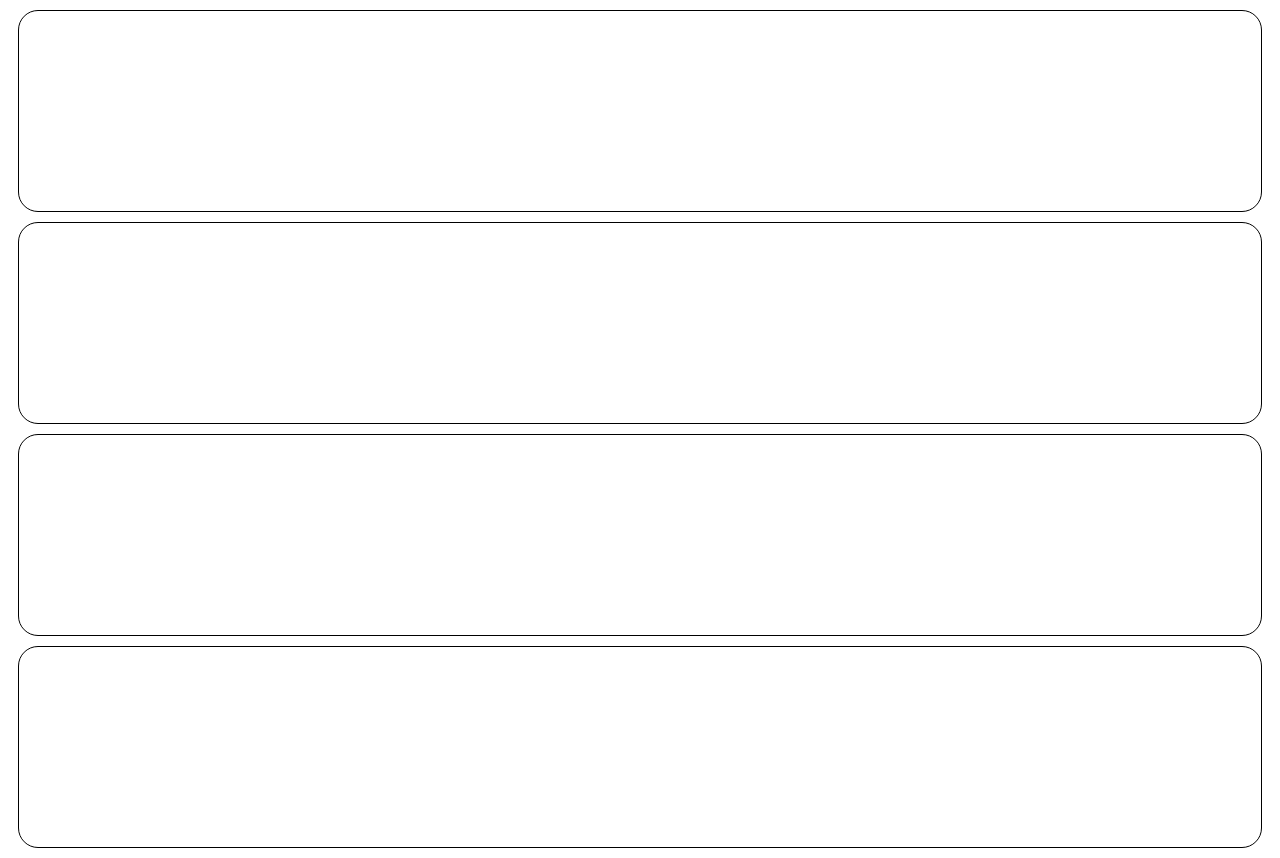
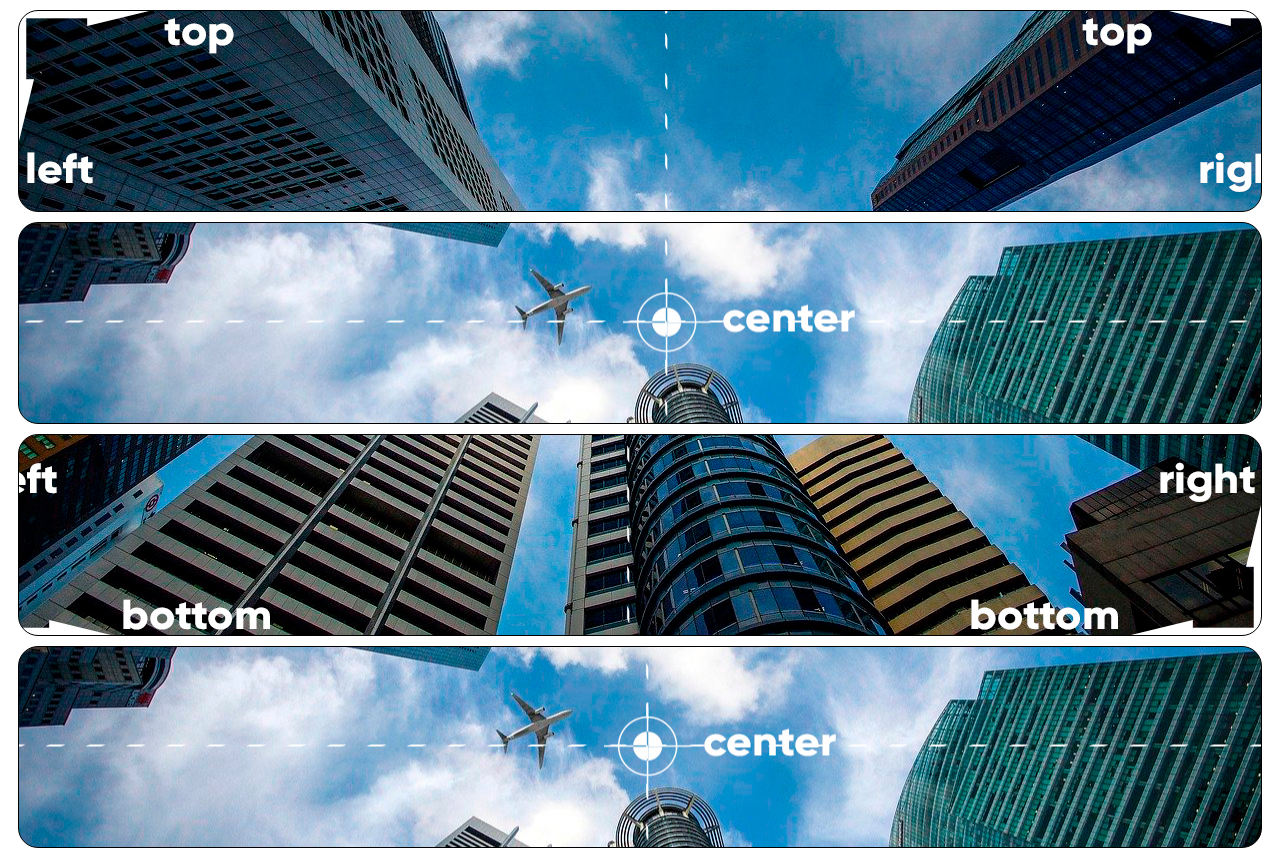
Before and after one commit to nardsonsoares/html-css, a plain HTML site: page exercicios/ex022/fundo003.html in a window 1280 px wide. Drawn offline with Linux system fonts and the light colour scheme.

Commit message:
colocando imagens de fundo

```diff
--- a/exercicios/ex022/fundo003.html
+++ b/exercicios/ex022/fundo003.html
@@ -7,25 +7,37 @@
     <title>Posiçao dos Fundos</title>
     <style>
         div.bloco {
-            background-image: url('imagens/.png');
+            background-image: url('imagens/wallpaper003.jpg');
             height: 200px;
             border: 1px solid black;
             border-radius: 20px;
             margin: 10px;
         }
+        div#q1 {
+            background-position: left top;
+        }
+        div#q2 {
+            background-position: left center;
+        }
+        div#q3 {
+            background-position: right bottom;
+        }
+        div#q4 {
+            background-position: center center;
+        }
     </style>
 </head>
 <body>
-    <div class="bloco">
+    <div class="bloco" id="q1">
 
     </div>
-    <div class="bloco">
+    <div class="bloco" id="q2">
 
     </div>
-    <div class="bloco">
+    <div class="bloco" id="q3">
 
     </div>
-    <div class="bloco">
+    <div class="bloco" id="q4">
 
     </div>
 
```
Also changed, not shown: exercicios/ex022/fundo004.html (added, +22 -0 lines), exercicios/ex022/fundo005.html (added, +17 -0 lines).
